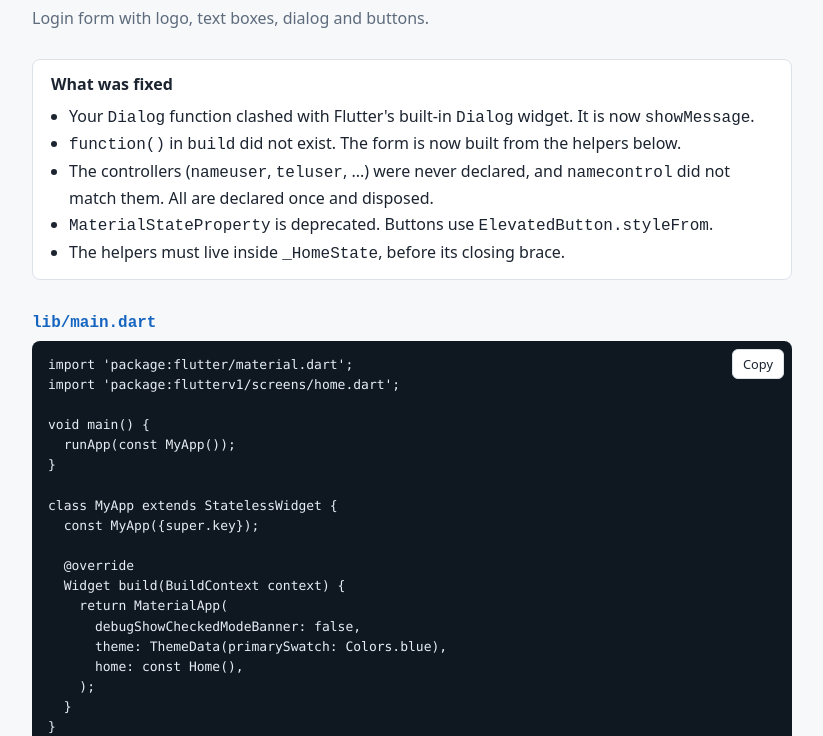
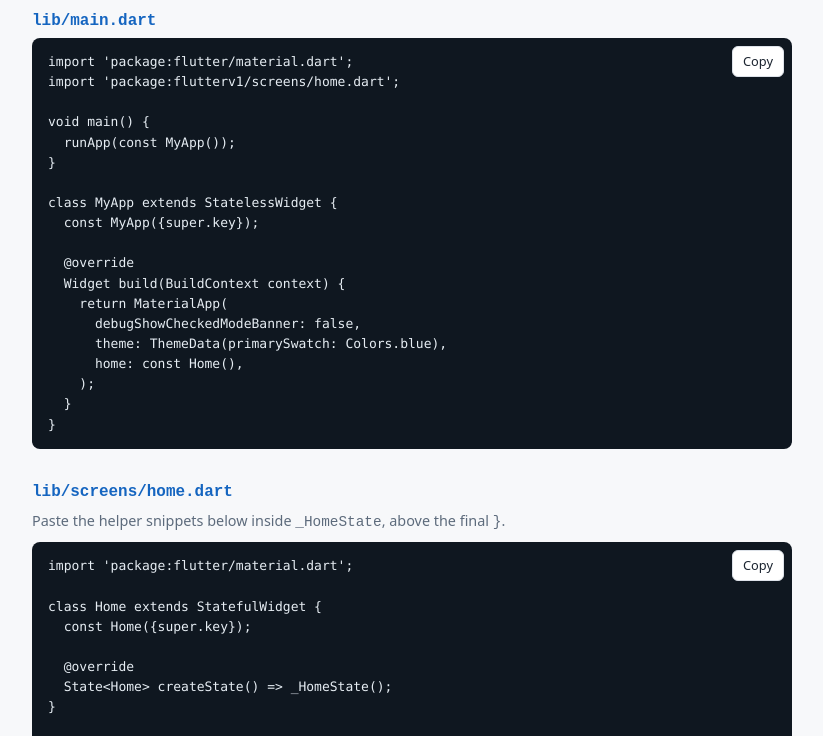
Before and after one commit to wandanai/wandanai.github.io, a plain HTML site: page cheat.html in a window 1280 px wide. Shown: the part 66-802 px from the top of the page, without its empty margins (228-1051 px from the left). Drawn offline with Linux system fonts and the light colour scheme.

Commit message:
Update cheat.html

```diff
--- a/cheat.html
+++ b/cheat.html
@@ -29,18 +29,6 @@ button.copy:focus-visible{outline:2px solid var(--accent);outline-offset:2px}
 <body>
 <main>
 <h1>Flutter cheat sheet</h1>
-<p class="sub">Login form with logo, text boxes, dialog and buttons.</p>
-
-<div class="fixes">
-<strong>What was fixed</strong>
-<ul>
-<li>Your <code>Dialog</code> function clashed with Flutter's built-in <code>Dialog</code> widget. It is now <code>showMessage</code>.</li>
-<li><code>function()</code> in <code>build</code> did not exist. The form is now built from the helpers below.</li>
-<li>The controllers (<code>nameuser</code>, <code>teluser</code>, ...) were never declared, and <code>namecontrol</code> did not match them. All are declared once and disposed.</li>
-<li><code>MaterialStateProperty</code> is deprecated. Buttons use <code>ElevatedButton.styleFrom</code>.</li>
-<li>The helpers must live inside <code>_HomeState</code>, before its closing brace.</li>
-</ul>
-</div>
 
 <section>
 <h2><code>lib/main.dart</code></h2>
```
